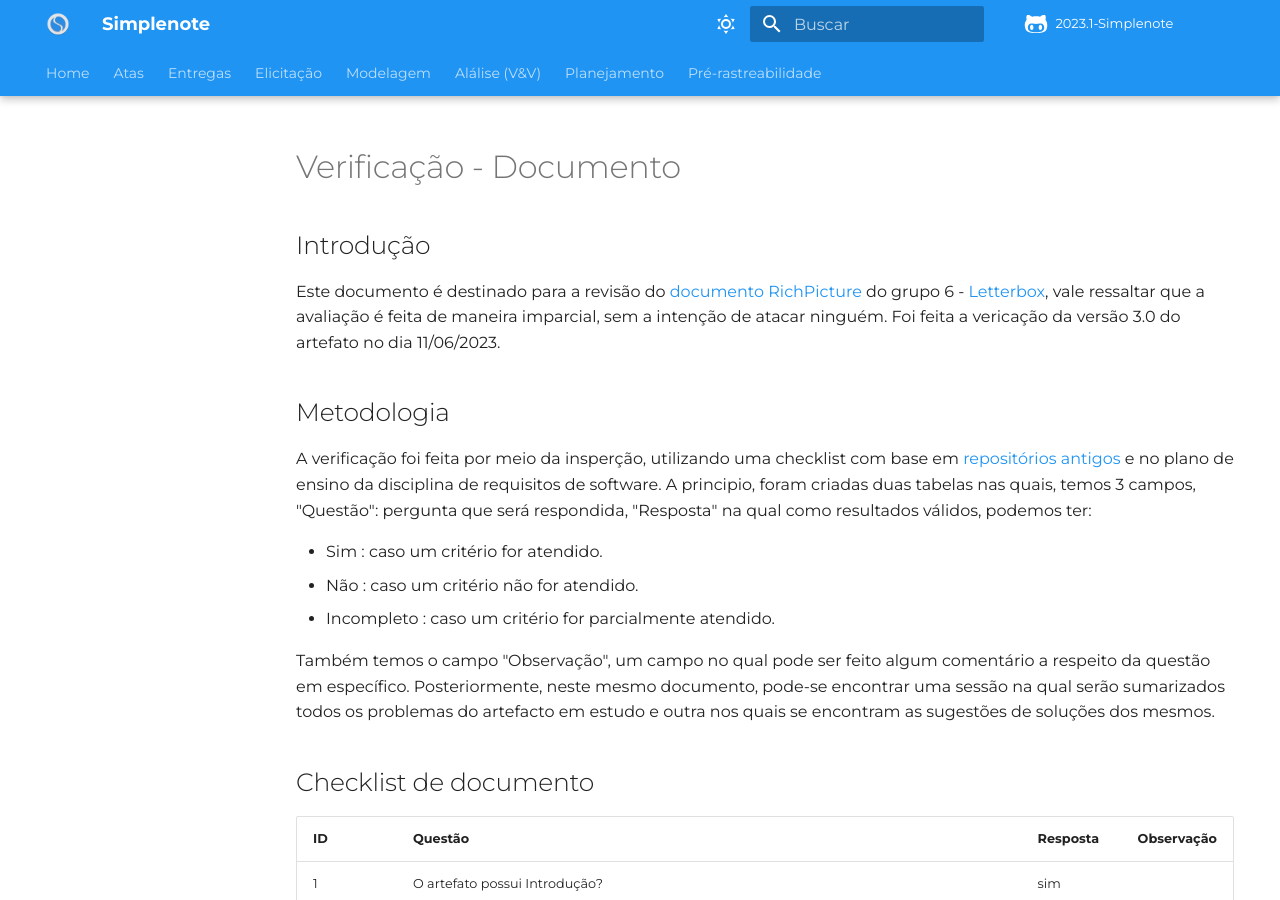
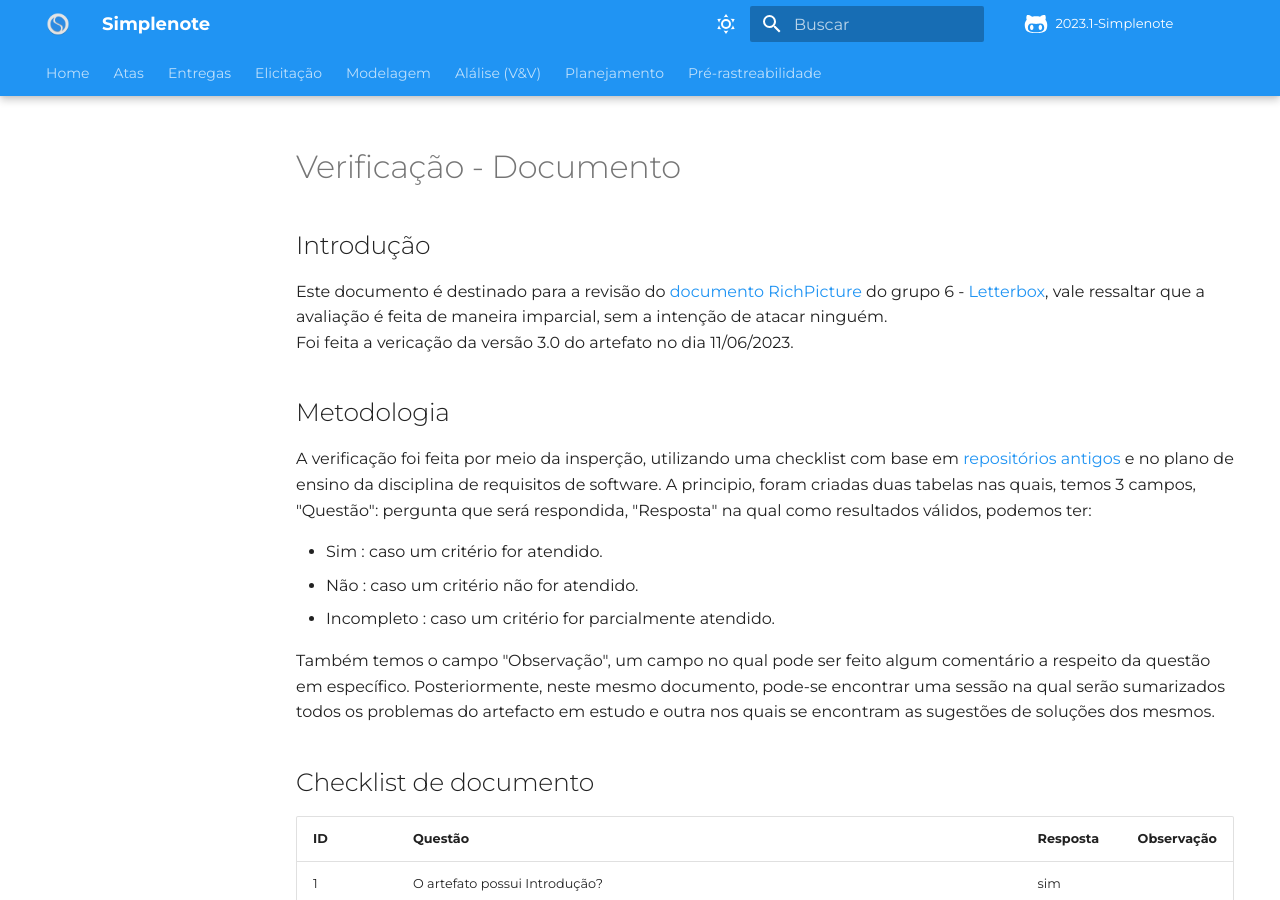
Before and after one commit to Requisitos-de-Software/2023.1-Simplenote, an MkDocs documentation site: the page built from docs/analise-grupo6/planejamento/RichPicture.md, in a window 1280 px wide and 900 px high. Built offline with MkDocs 1.6.1 and Material for MkDocs 9.7.7, drawn with Linux system fonts in a browser that asks for light colours; some web fonts are replaced; comment, search, counter and statistics services are not loaded.

```diff
--- a/docs/analise-grupo6/planejamento/RichPicture.md
+++ b/docs/analise-grupo6/planejamento/RichPicture.md
@@ -1,7 +1,8 @@
 # Verificação - Documento
 
 ## Introdução
-Este documento é destinado para a revisão do [documento RichPicture](https://requisitos-de-software.github.io/2023.1-Letterboxd/Planejamento/richPicture/) do grupo 6 - [Letterbox](https://github.com/Requisitos-de-Software/2023.1-Letterboxd), vale ressaltar que a avaliação é feita de maneira imparcial, sem a intenção de atacar ninguém. Foi feita a vericação da versão 3.0 do artefato no dia 11/06/2023.
+Este documento é destinado para a revisão do [documento RichPicture](https://requisitos-de-software.github.io/2023.1-Letterboxd/Planejamento/richPicture/) do grupo 6 - [Letterbox](https://github.com/Requisitos-de-Software/2023.1-Letterboxd), vale ressaltar que a avaliação é feita de maneira imparcial, sem a intenção de atacar ninguém.
+<br> Foi feita a vericação da versão 3.0 do artefato no dia 11/06/2023.
 
 ## Metodologia
 
```
